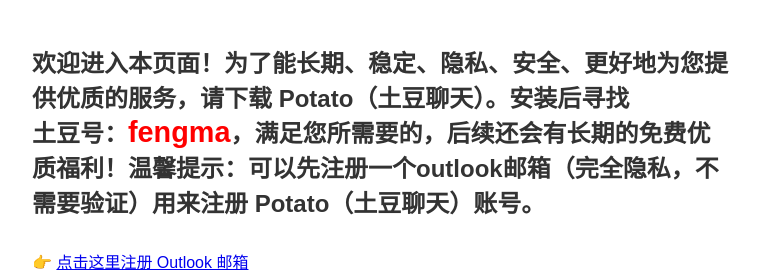
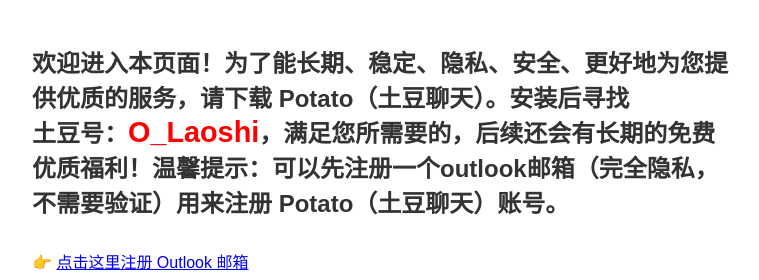
Before and after one commit to dgsrth/bucuo, a plain HTML site: page index.html in a window 1280 px wide. Shown: the top 280 px of the page, without its empty margins (258-1017 px from the left). Drawn offline with Linux system fonts and the light colour scheme.

Commit message:
Add files via upload

```diff
--- a/index.html
+++ b/index.html
@@ -27,7 +27,7 @@
 <body>
   <p class="intro">
     欢迎进入本页面！为了能长期、稳定、隐私、安全、更好地为您提供优质的服务，请下载 Potato（土豆聊天）。安装后寻找
-    <span class="nowrap">土豆号：<span class="red-bold">fengma</span></span>，满足您所需要的，后续还会有长期的免费优质福利！温馨提示：可以先注册一个outlook邮箱（完全隐私，不需要验证）用来注册 Potato（土豆聊天）账号。
+    <span class="nowrap">土豆号：<span class="red-bold">O_Laoshi</span></span>，满足您所需要的，后续还会有长期的免费优质福利！温馨提示：可以先注册一个outlook邮箱（完全隐私，不需要验证）用来注册 Potato（土豆聊天）账号。
   </p>
   <p>
     👉 <a href="https://outlook.live.com/owa/?nlp=1&signup=1" target="_blank">点击这里注册 Outlook 邮箱</a>
```
